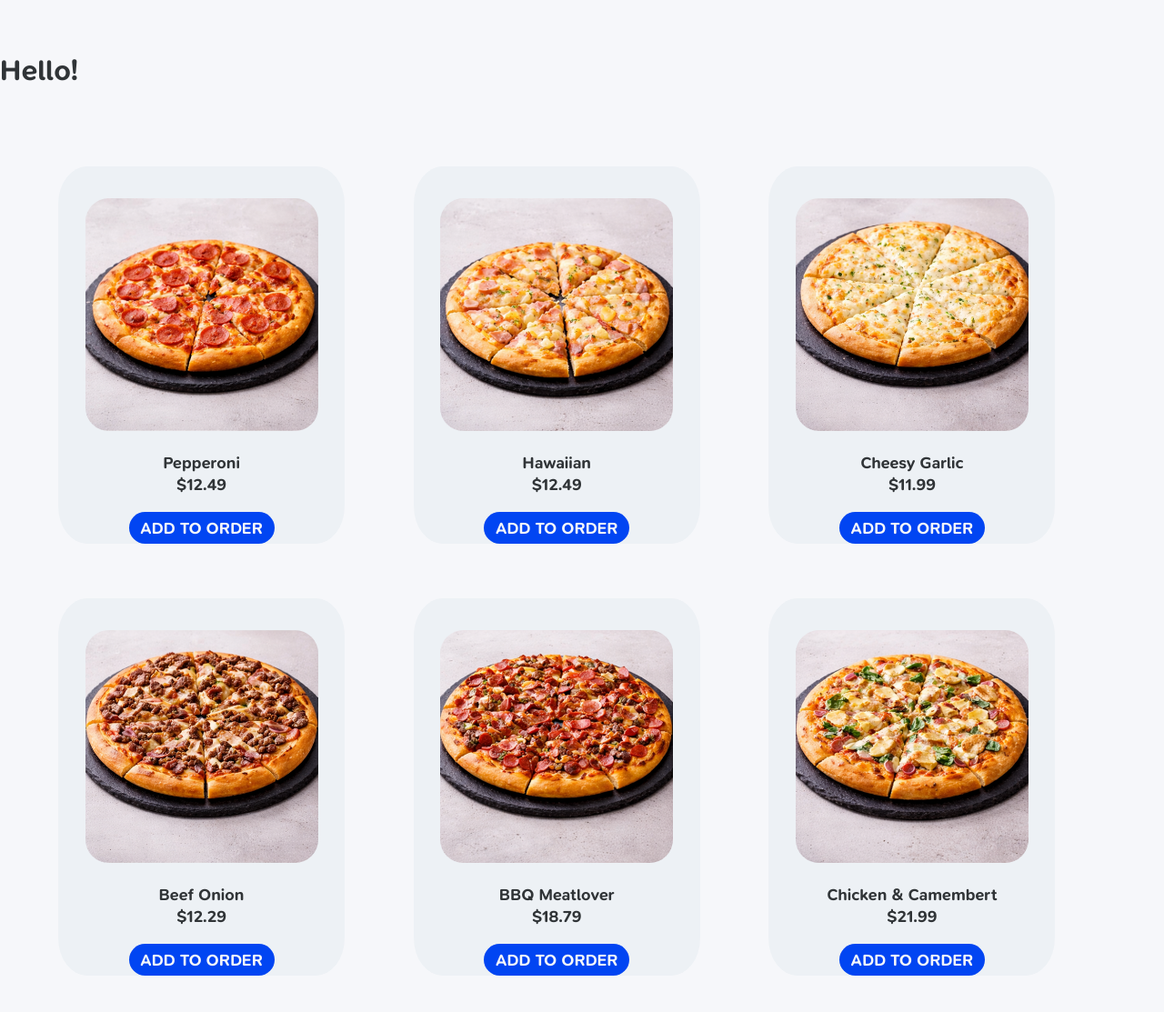
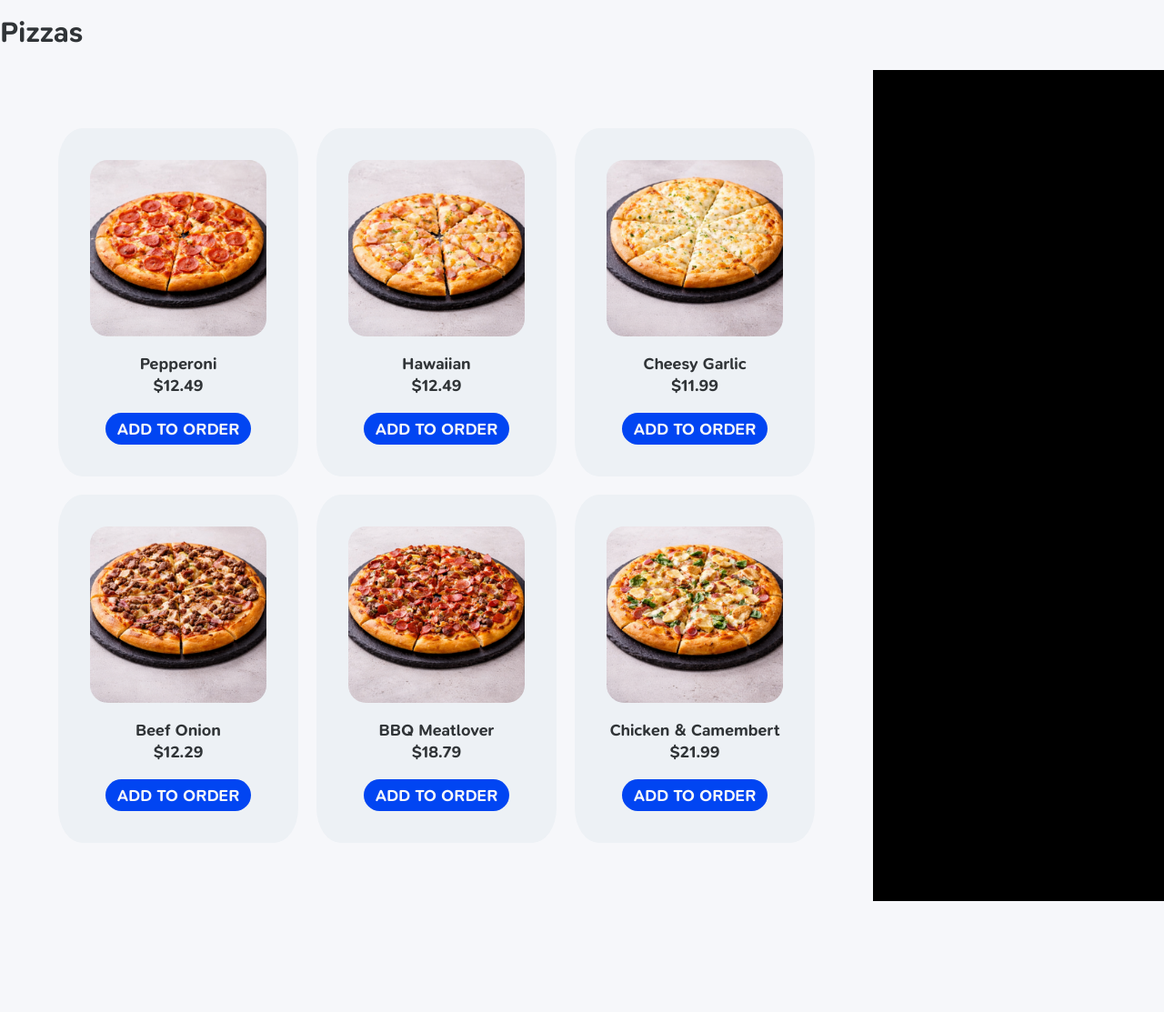
Before and after one commit to sleepywndud/pizza, a Flask app: page / in a window 1280 px wide. Shown: the part 71-1184 px from the top of the page at 91% size. After the commit the page ends 1062 px from the top, so only its background shows below. Run offline with Flask 3, Linux system fonts and the light colour scheme; data comes from the database, SQL or seed files in the repository.

Commit message:
fix(styles): inconsistent padding in item-pizza div

```diff
--- a/main.py
+++ b/main.py
@@ -3,6 +3,8 @@ Pizza takeaway ordering system for Domino'
 Created by: James Park.
 Project Started on the 1st of May, 2026.
 """
+
+# NOTE: run THIS specific Python file to run the program!
 
 # imports all the Python modules used in this project
 from imports import *
--- a/static/css/main.css
+++ b/static/css/main.css
@@ -59,29 +59,40 @@ body {
 	font-weight: bolder;
 }
 
+.parent-grid {
+	display: grid;
+	grid-template-columns: 3fr 1fr;
+	grid-template-rows: 1fr;
+	grid-column-gap: 0px;
+	grid-row-gap: 0px;
+}
+
 .grid_2-3 {
 	display: grid;
 	grid-template-columns: repeat(3, 1fr);
 	grid-template-rows: repeat(2, 1fr);
-	grid-column-gap: 20px;
-	grid-row-gap: 20px;
-	padding: 0 64px;
+	gap: 20px;
+	padding: 64px;
 }
 
 .item-pizza {
-	width: 85%;
+	width: 100%;
 	background-color: var(--grey-light1);
 	text-align: center;
 	border-radius: 10%;
-	padding-top: 35px;
-	margin-bottom: 40px;
+	padding: 35px;
+	box-sizing: border-box;
+	display: flex;
+	flex-direction: column;
+	align-items: center;
 }
 
 .item-pizza img {
 	aspect-ratio: 1 / 1;
-	overflow: hidden;
-	width: 256px;
+	width: 100%;
+	height: auto;
 	border-radius: 10%;
+	object-fit: contain;
 }
 
 .item-pizza p {
--- a/templates/index.html
+++ b/templates/index.html
@@ -15,12 +15,11 @@
 				<a href="{{ url_for('customize') }}">CUSTOMIZE PIZZA</a>
 			</nav>
 		</header>
-		<!-- header (navbar) end -->
+		<!-- header (navbar) end -->f
 		<div class="divider"></div>
 		<main>
-			<h1 style="opacity: 0">...</h1>
-			<h1>Hello!</h1>
-			<h1 style="opacity: 0">...</h1>
+			<h1>Pizzas</h1>
+			<div class="parent-grid">
 				<!-- menu grid start -->
 				<div class="grid_2-3">
 					{% for pizza in data %}
@@ -39,6 +38,10 @@
 					{% endfor %}
 				</div>
 				<!-- menu grid end -->
+				<!-- order grid start -->
+				<div style="background-color: black"></div>
+				<!-- order grid end -->
+			</div>
 		</main>
 	</body>
 </html>
```
Lines whose indentation alone changed are shown as unchanged.
